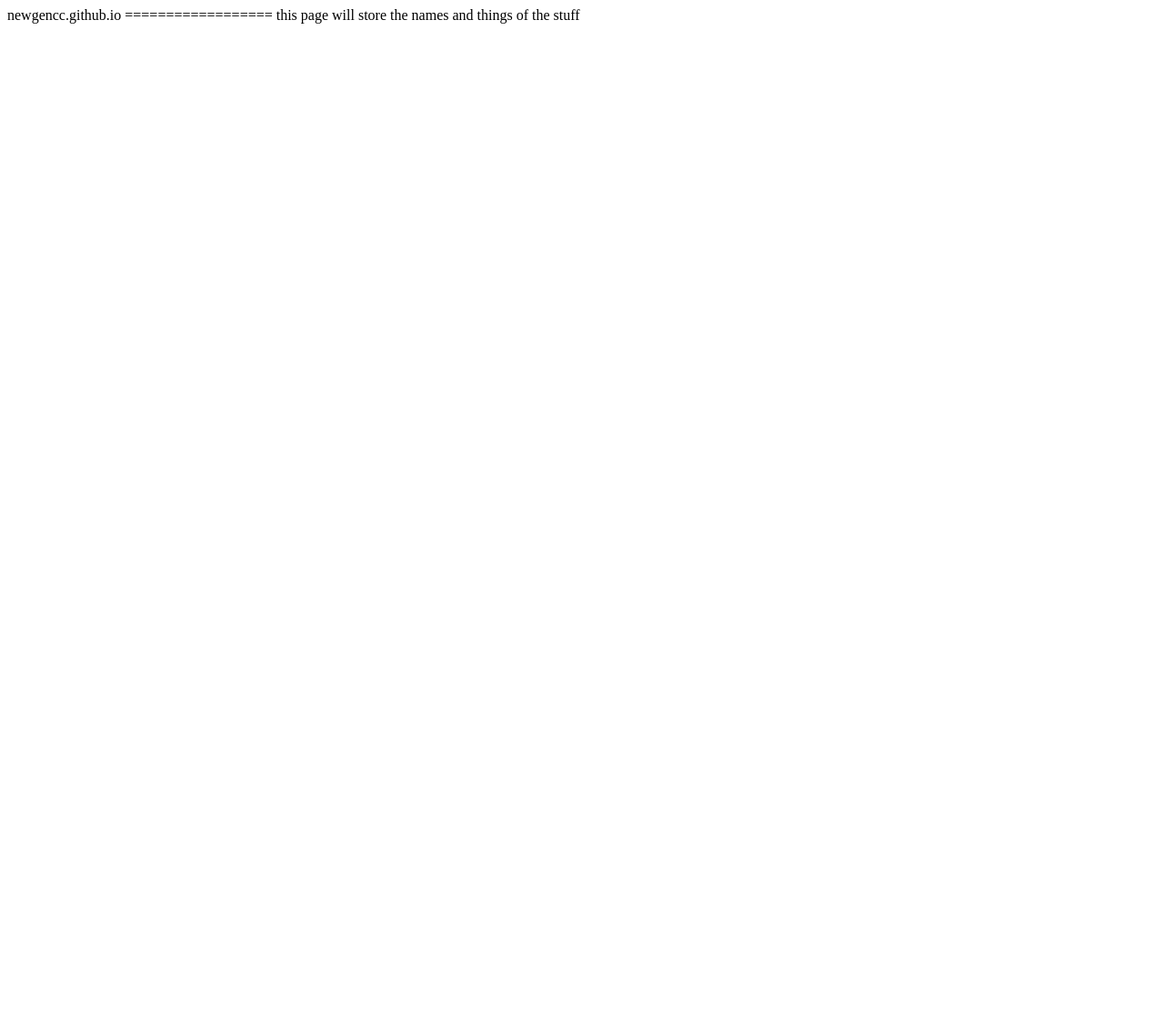
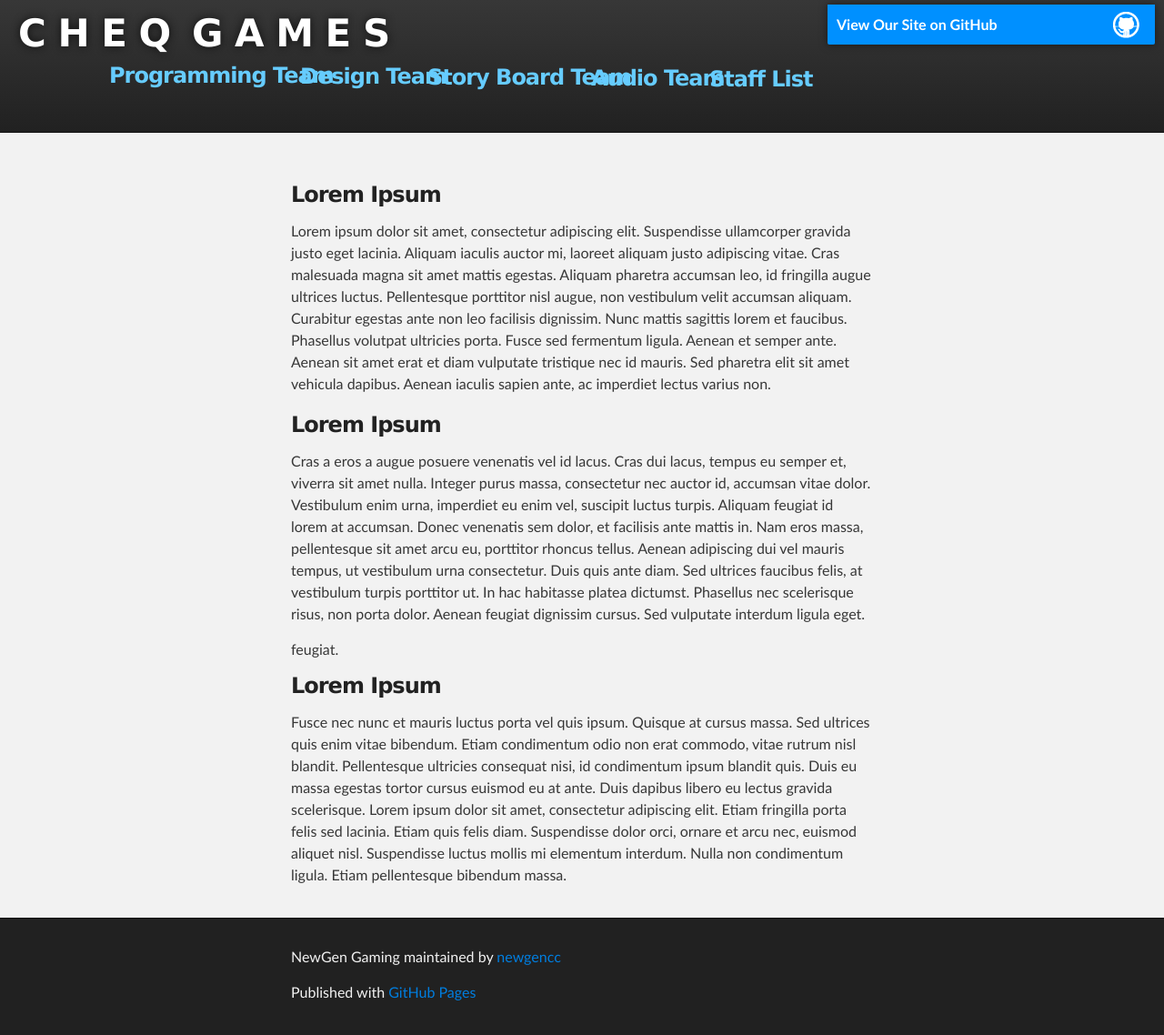
Before and after one commit to Tmac72915/cheq-games.github.io, a plain HTML site: page staff.html in a window 1280 px wide. Shown: the whole page at 91% size. Before the commit the page ends 800 px from the top, so only its background shows below. Drawn offline with Linux system fonts and the light colour scheme.

Commit message:
Added a shell for staff

```diff
--- a/staff.html
+++ b/staff.html
@@ -1,4 +1,50 @@
-newgencc.github.io
-==================
+<!DOCTYPE html>
+<html>
+<head>
+    <meta charset='utf-8' />
+    <meta http-equiv="X-UA-Compatible" content="chrome=1" />
+    <meta name="description" content="NewGen Gaming : Welcome To NewGen gaming" />
+    <link rel="stylesheet" type="text/css" media="screen" href="stylesheets/mainstylesheet.css">
+    <title>NewGen Gaming</title>
+</head>
 
-this page will store the names and things of the stuff
+<body>
+    <!-- HEADER -->
+    <div id="header_wrap" class="outer">
+        <header class="inner">
+          <a id="forkme_banner" href="https://github.com/newgencc/newgencc.github.io" style="width:300px;margin-top:5px; margin-right:-310px">View Our Site on GitHub</a>
+
+          <h1 id="project_title" style="margin-left:-300px; margin-top:-45px"><span class="c">C</span> <span class="h">H</span> <span class="e">E</span> <span class="q">Q</span>   <span class="g" style="margin-left:10px">G</span> <span class="a">A</span> <span class="m">M</span> <span class="e">E</span> <span class="s">S</span></h1>
+          <h2 id="project_tagline" style="margin-left:10px; margin-top:-43px"></h2>
+
+
+         <a href="program.html" style="text-decoration:none"><h3 id="prog" style="color:#66ccff; margin-left:-200px; margin-top:30px">Programming Team</h3> </a>
+         <a href="design.html" style="text-decoration:none"><h3 id="des" style="color:#66ccff; margin-top:-45px; margin-left:10px">Design Team</h3> </a>
+         <a href="story.html" style="text-decoration:none"><h3 id="story" style="color:#66ccff; margin-top:-45px; margin-left:150px">Story Board Team</h3> </a>
+         <a href="audio.html" style="text-decoration:none"><h3 id="audio"style="color:#66ccff; margin-top:-45px; margin-left:330px">Audio Team</h3> </a>
+         <a href="staff.html" style="text-decoration:none"><h3 id="staff" style="color:#66ccff; margin-left:460px; margin-top:-45px">Staff List</h3> </a>
+
+
+        </header>
+    </div>
+    <!-- MAIN CONTENT -->
+    <div id="main_content_wrap" class="outer">
+        <section id="main_content" class="inner">
+            <h3>Lorem Ipsum</h3>
+            <p>Lorem ipsum dolor sit amet, consectetur adipiscing elit. Suspendisse ullamcorper gravida justo eget lacinia. Aliquam iaculis auctor mi, laoreet aliquam justo adipiscing vitae. Cras malesuada magna sit amet mattis egestas. Aliquam pharetra accumsan leo, id fringilla augue ultrices luctus. Pellentesque porttitor nisl augue, non vestibulum velit accumsan aliquam. Curabitur egestas ante non leo facilisis dignissim. Nunc mattis sagittis lorem et faucibus. Phasellus volutpat ultricies porta. Fusce sed fermentum ligula. Aenean et semper ante. Aenean sit amet erat et diam vulputate tristique nec id mauris. Sed pharetra elit sit amet vehicula dapibus. Aenean iaculis sapien ante, ac imperdiet lectus varius non.</p>
+            <h3>Lorem Ipsum</h3>
+            <p>Cras a eros a augue posuere venenatis vel id lacus. Cras dui lacus, tempus eu semper et, viverra sit amet nulla. Integer purus massa, consectetur nec auctor id, accumsan vitae dolor. Vestibulum enim urna, imperdiet eu enim vel, suscipit luctus turpis. Aliquam feugiat id lorem at accumsan. Donec venenatis sem dolor, et facilisis ante mattis in. Nam eros massa, pellentesque sit amet arcu eu, porttitor rhoncus tellus. Aenean adipiscing dui vel mauris tempus, ut vestibulum urna consectetur. Duis quis ante diam. Sed ultrices faucibus felis, at vestibulum turpis porttitor ut. In hac habitasse platea dictumst. Phasellus nec scelerisque risus, non porta dolor. Aenean feugiat dignissim cursus. Sed vulputate interdum ligula eget.</p> feugiat.
+            <h3>Lorem Ipsum</h3>
+            <p>Fusce nec nunc et mauris luctus porta vel quis ipsum. Quisque at cursus massa. Sed ultrices quis enim vitae bibendum. Etiam condimentum odio non erat commodo, vitae rutrum nisl blandit. Pellentesque ultricies consequat nisi, id condimentum ipsum blandit quis. Duis eu massa egestas tortor cursus euismod eu at ante. Duis dapibus libero eu lectus gravida scelerisque. Lorem ipsum dolor sit amet, consectetur adipiscing elit. Etiam fringilla porta felis sed lacinia. Etiam quis felis diam. Suspendisse dolor orci, ornare et arcu nec, euismod aliquet nisl. Suspendisse luctus mollis mi elementum interdum. Nulla non condimentum ligula. Etiam pellentesque bibendum massa.</p>
+        </section>
+    </div>
+
+    <!-- FOOTER  -->
+    <div id="footer_wrap" class="outer">
+      <footer class="inner">
+        <p class="copyright">NewGen Gaming maintained by <a href="https://github.com/newgencc">newgencc</a></p>
+        <p>Published with <a href="http://pages.github.com">GitHub Pages</a></p>
+      </footer>
+    </div>
+</body>
+</html>
```
